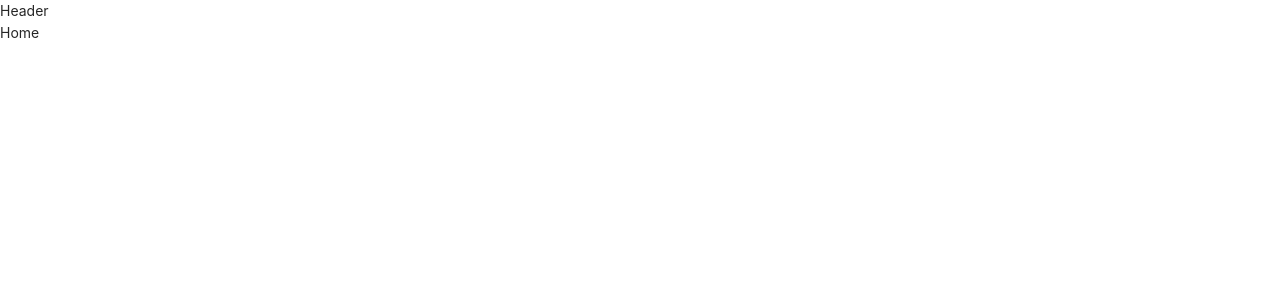
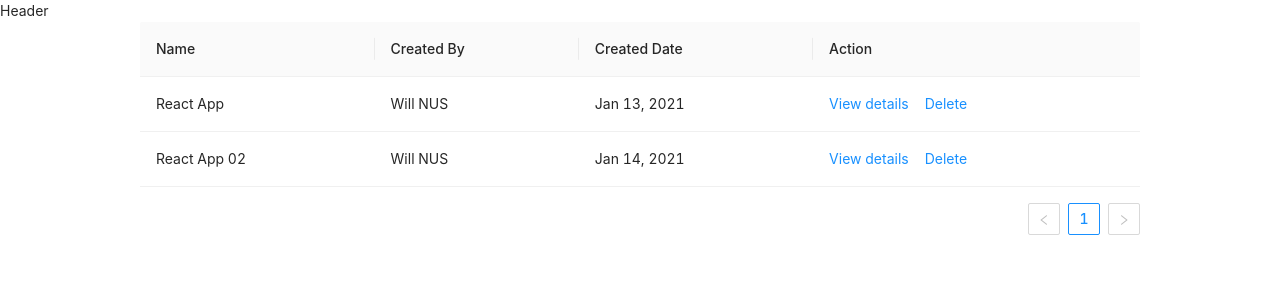
Before and after one commit to nus-will/sample-react-app, a React (Create React App) app: page /login in a window 1280 px wide. Both pictures are taken after a click on the button "Submit". Shown: the top 300 px of the page. Built offline with nearby package versions, Linux system fonts and the light colour scheme.

Commit message:
Add table

```diff
--- /dev/null
+++ b/src/components/Home/home.css
@@ -0,0 +1,4 @@
+#home-projects {
+  max-width: 1000px;
+  margin: auto;
+}
--- a/src/components/Home/index.js
+++ b/src/components/Home/index.js
@@ -1,7 +1,41 @@
+import { useSelector } from 'react-redux'
+import { Table, Space } from 'antd'
+import './home.css'
+
+const columns = [
+  {
+    title: 'Name',
+    dataIndex: 'name',
+    key: 'name',
+  },
+  {
+    title: 'Created By',
+    dataIndex: 'createdBy',
+    key: 'createdBy',
+  },
+  {
+    title: 'Created Date',
+    dataIndex: 'createdDate',
+    key: 'createdDate',
+  },
+  {
+    title: 'Action',
+    key: 'action',
+    render: (text, record) => (
+      <Space size="middle">
+        <a>View details</a>
+        <a>Delete</a>
+      </Space>
+    ),
+  },
+];
+
 function Home() {
+  let projects = useSelector(state => state.projects)
+
   return (
-    <div>
-      Home
+    <div id="home-projects">
+      <Table columns={columns} dataSource={projects} />
     </div>
   );
 }
--- a/src/components/Login/index.js
+++ b/src/components/Login/index.js
@@ -3,7 +3,7 @@ import {
   Input,
   Button,
   Checkbox
-} from 'antd';
+} from 'antd'
 import { useDispatch } from 'react-redux'
 import { setUser } from '../../redux/reducers/user'
 import './login.css'
--- a/src/components/RoutingSystem/index.js
+++ b/src/components/RoutingSystem/index.js
@@ -2,7 +2,7 @@ import {
   Routes,
   Route,
   Navigate
-} from "react-router-dom";
+} from 'react-router-dom'
 import Home from '../Home'
 import Login from '../Login'
 import Detail from '../Detail'
--- a/src/redux/reducers/index.js
+++ b/src/redux/reducers/index.js
@@ -1,5 +1,5 @@
-import {user} from './user'
-import {projects} from './projects'
+import { user } from './user'
+import { projects } from './projects'
 
 const reducer = {
   user,
--- a/src/redux/reducers/projects.js
+++ b/src/redux/reducers/projects.js
@@ -9,8 +9,15 @@ const initialState = [
   {
     id: 1,
     name: 'React App',
-    createBy: 'Will NUS',
-    createDate: 'Jan 13, 2021',
+    createdBy: 'Will NUS',
+    createdDate: 'Jan 13, 2021',
+    nValues: {}
+  },
+  {
+    id: 2,
+    name: 'React App 02',
+    createdBy: 'Will NUS',
+    createdDate: 'Jan 14, 2021',
     nValues: {}
   }
 ]
```
